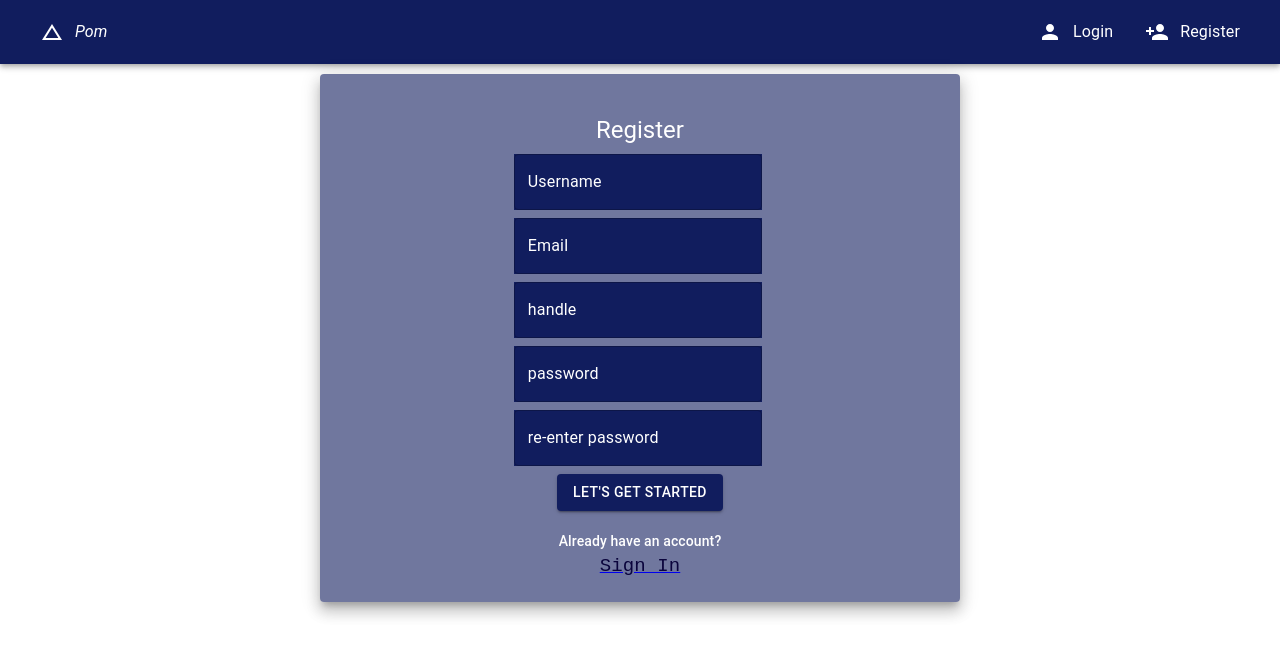
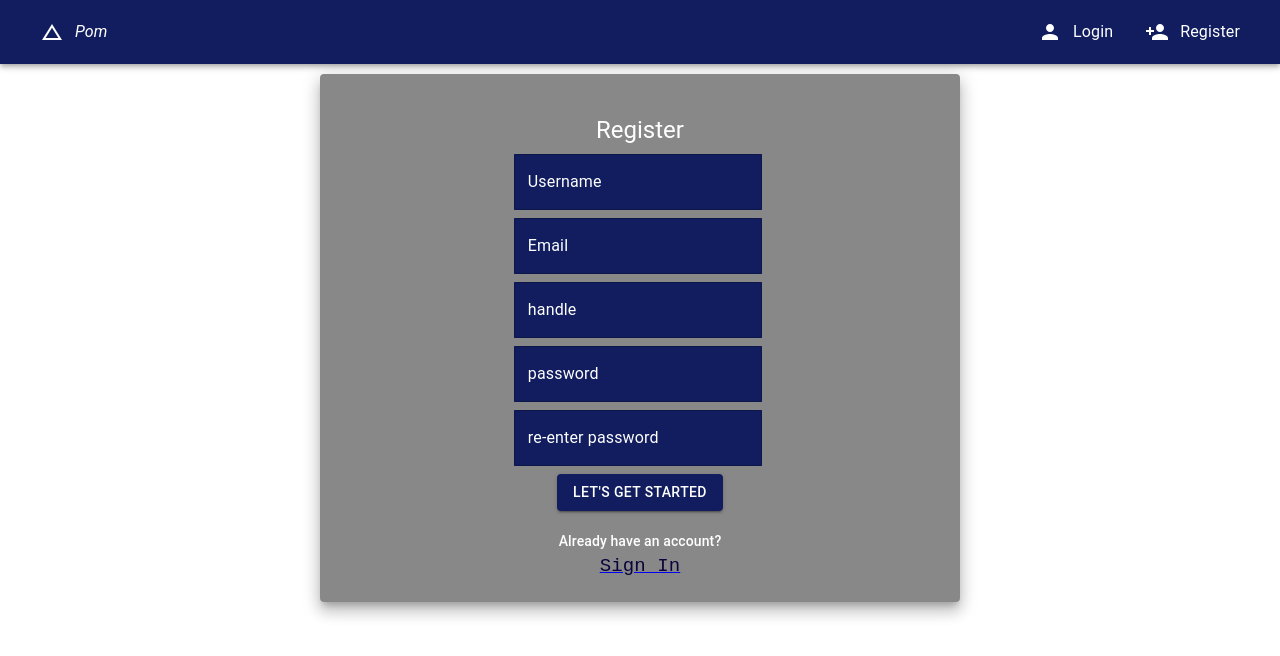
Before and after one commit to JaiRaga/blog-app-client-server, a React (Create React App) app in the folder client/: page /register in a window 1280 px wide. Shown: the top 656 px of the page. Built offline with nearby package versions, Linux system fonts and the light colour scheme; no server answers.

Commit message:
changed paper color

```diff
--- a/client/src/component/auth/Register.js
+++ b/client/src/component/auth/Register.js
@@ -33,7 +33,7 @@ const useStyles = makeStyles((theme) => ({
 	},
 	paper: {
 		padding: '20px 0',
-		backgroundColor: '#111d5e99',
+		backgroundColor: '#0007',
 	},
 	link: {
 		color: '#0a043c',
```
